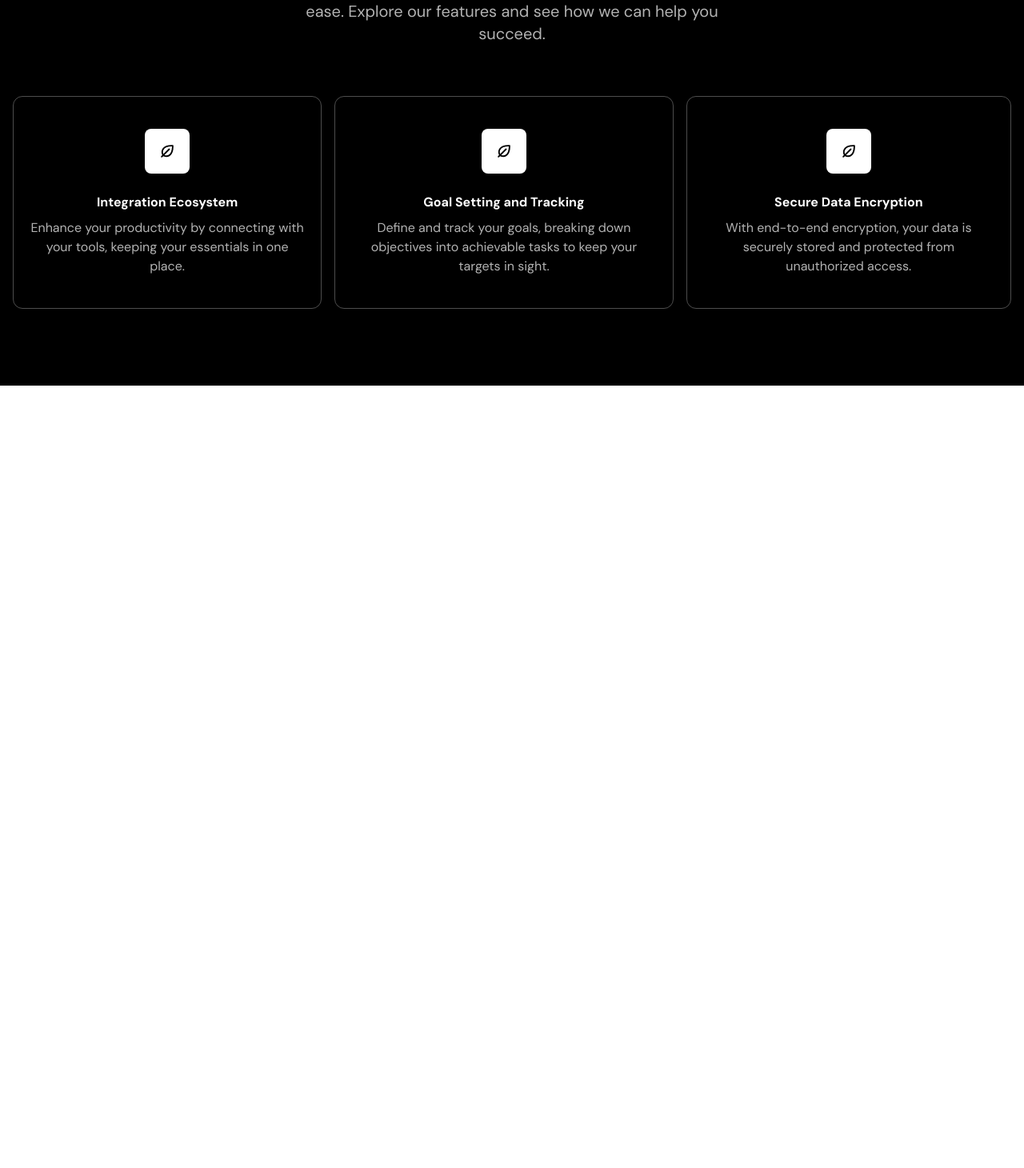
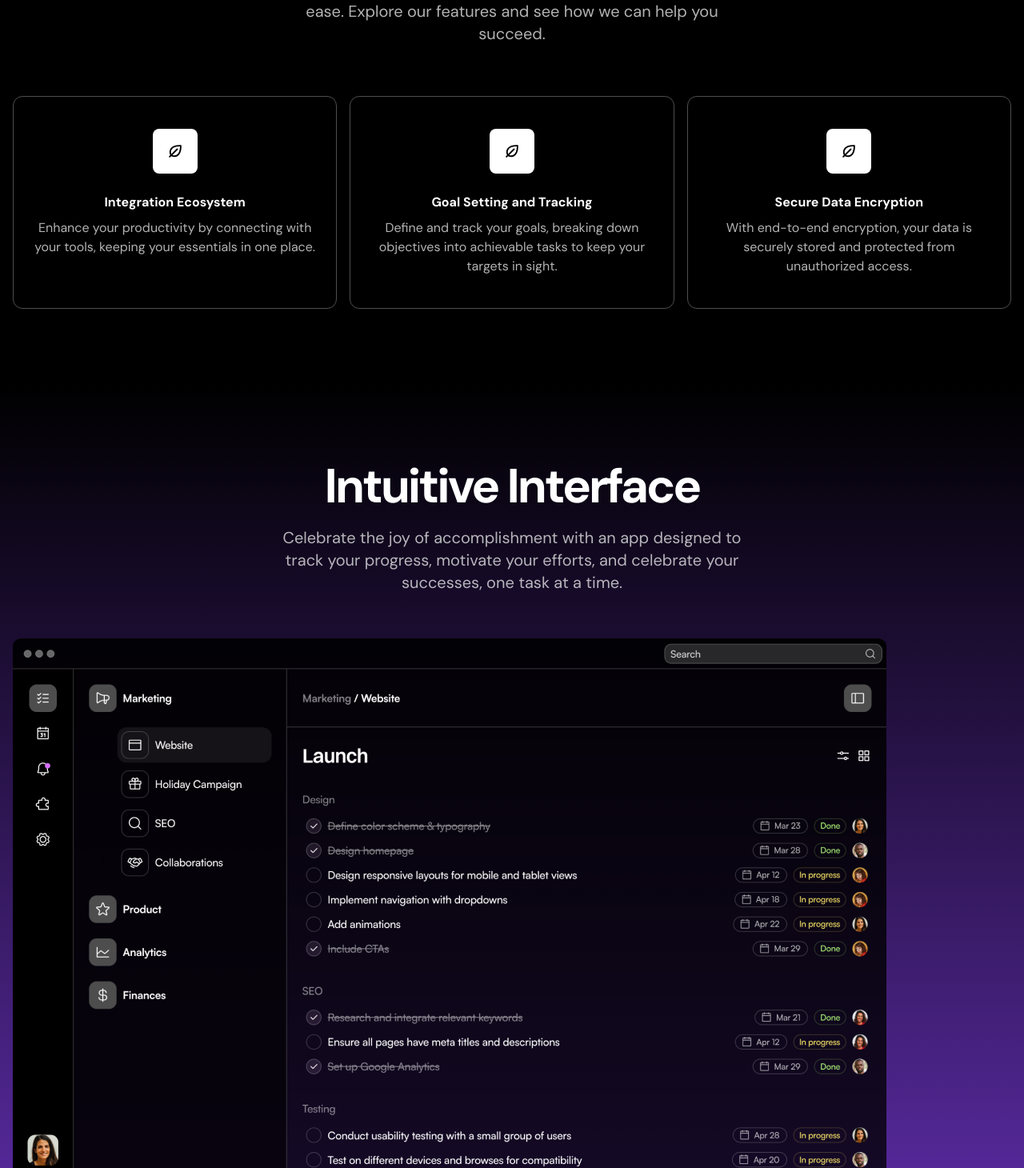
Before and after one commit to JustMikk/SAAS-Website-Landing, a Next.js app: page / in a window 1280 px wide. Shown: the part 1330-2790 px from the top of the page at 80% size. Before the commit the page ends 1812 px from the top, so only its background shows below. Built offline with nearby package versions, Linux system fonts and the light colour scheme.

Commit message:
Update Features and ProductShowcase components

```diff
--- a/src/components/Features.tsx
+++ b/src/components/Features.tsx
@@ -34,7 +34,7 @@
           {features.map(({ title, description }) => (
             <div
               key={title}
-              className="border border-white/30 py-10 px-5 rounded-xl text-center sm:flex-"
+              className="border border-white/30 py-10 px-5 rounded-xl text-center sm:flex-1"
             >
               <div className="bg-white text-black inline-flex w-14 h-14 items-center justify-center rounded-lg">
                 <EcosystemIcon />
--- a/src/components/ProductShowcase.tsx
+++ b/src/components/ProductShowcase.tsx
@@ -1,5 +1,22 @@
+import Image from "next/image";
 import appScreen from "../assets/images/app-screen.png";
 
 export const ProductShowcase = () => {
-  return null;
+  return (
+    <div className="bg-gradient-to-b from-black to-[#5D2CA8] text-white py-[72px] sm:py-24">
+      <div className="container">
+        <h2 className="text-center font-bold text-5xl sm:text-6xl tracking-tighter">
+          Intuitive Interface
+        </h2>
+        <div className="max-w-xl mx-auto">
+          <p className="text-xl mt-5 text-white/70 text-center">
+            Celebrate the joy of accomplishment with an app designed to track
+            your progress, motivate your efforts, and celebrate your successes,
+            one task at a time.
+          </p>
+        </div>
+        <Image src={appScreen} alt="The product screenshot" className="mt-14" />
+      </div>
+    </div>
+  );
 };
```
